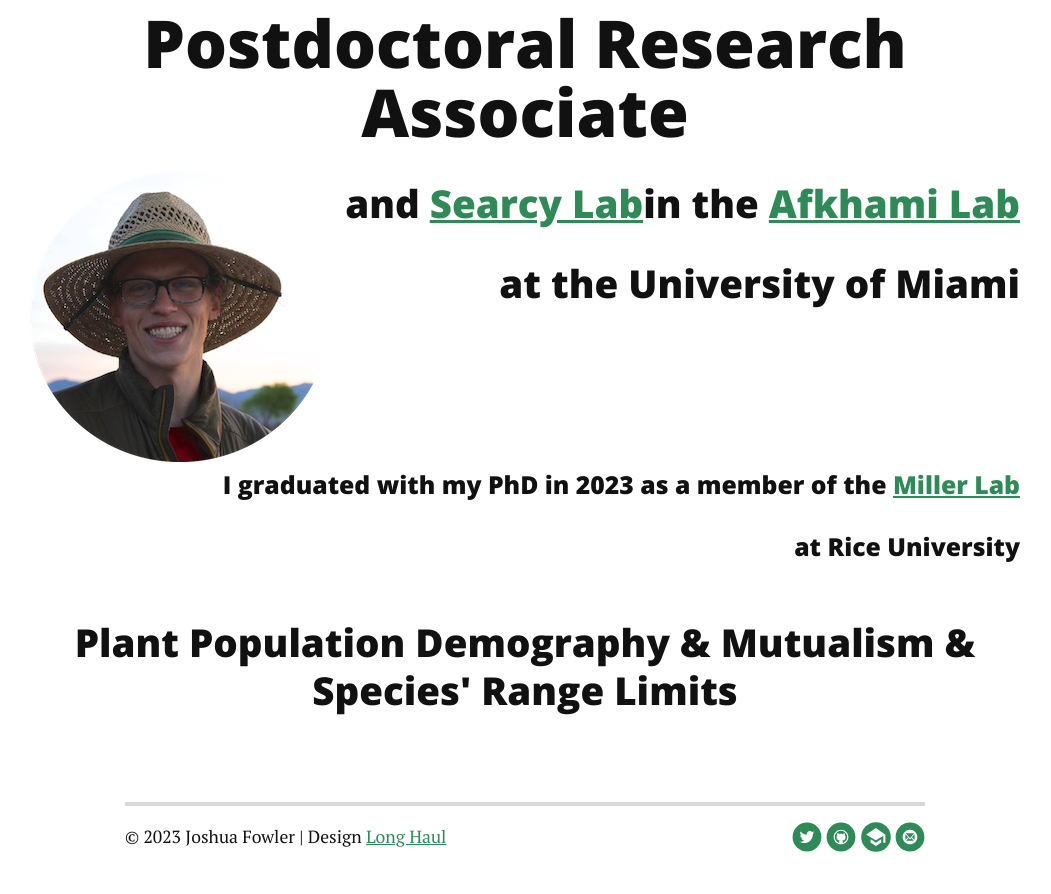
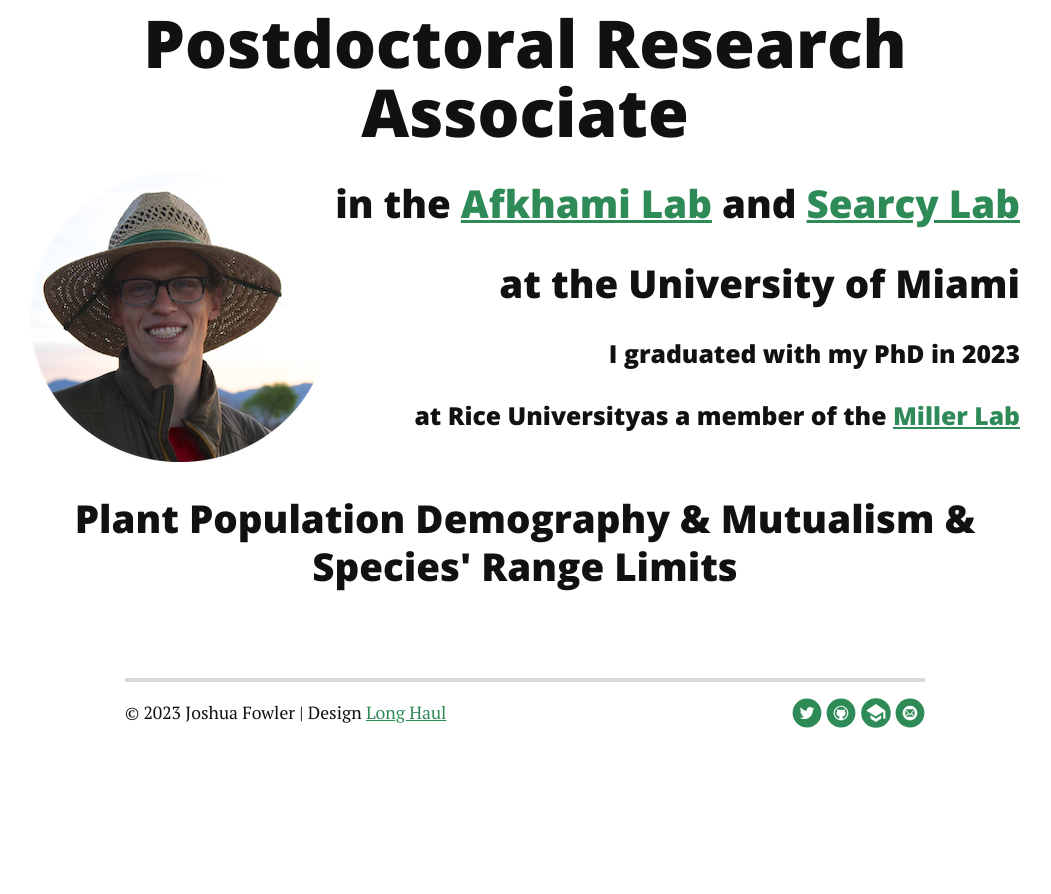
Before and after one commit to joshuacfowler/joshuacfowler.github.io, a Jekyll site: the page built from index.html, in a window 1280 px wide. Shown: the part 330-1224 px from the top of the page, without its empty margins (115-1166 px from the left). Built offline with Jekyll 4.4.1, drawn with Linux system fonts in a browser that asks for light colours; nearby versions of some CDN libraries; the list of posts is cut into pages by our own code; a file with an impossible date is left out; after the commit the page ends 1100 px from its top, so only the background shows below that.

Commit message:
Update index.html

```diff
--- a/index.html
+++ b/index.html
@@ -7,12 +7,12 @@
   <h1 class="PageTitle" style="text-align:center"> Postdoctoral Research Associate </h1>
   <div>
      <img src="/assets/img/portrait.png" style="float:left">
-        <h3 style="float:right"> in the <a href="https://michelleafkhami.wordpress.com/"> Afkhami Lab</a></h3>
-        <h3 style="float:right"> and <a href="https://casearcy.wordpress.com/"> Searcy Lab</a></h3>
-        <h3 style="float:right"> at the University of Miami</h3>
+        <h3 style="float:right"> in the <a href="https://michelleafkhami.wordpress.com/"> Afkhami Lab</a> and <a href="https://casearcy.wordpress.com/"> Searcy Lab</a></h3>
+           <h3 style="float:right"> at the University of Miami</h3>
 
-        <h4 style="float:right"> I graduated with my PhD in 2023 as a member of the <a href="https://miller-lab-ecology.weebly.com/"> Miller Lab</a></h2>
-        <h4 style="float:right">at Rice University</h2>
+        <h4 style="float:right"> I graduated with my PhD in 2023</h4>
+        <h4 style="float:right">as a member of the <a href="https://miller-lab-ecology.weebly.com/"> Miller Lab</a></h4>
+        <h4 style="float:right">at Rice University</h4>
   </div>
   <div>
   <h3 class="footer" style="float:center">Plant Population Demography & Mutualism & Species' Range Limits</h3>
```
